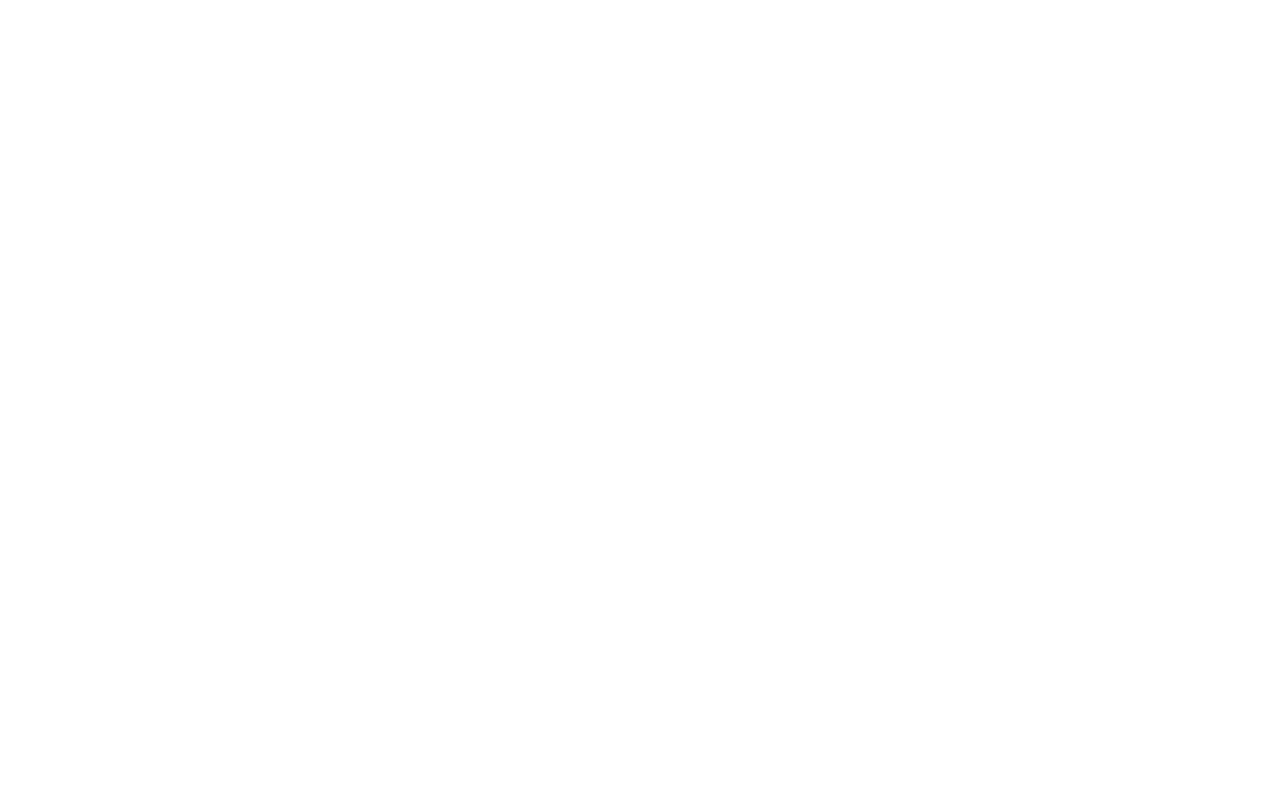
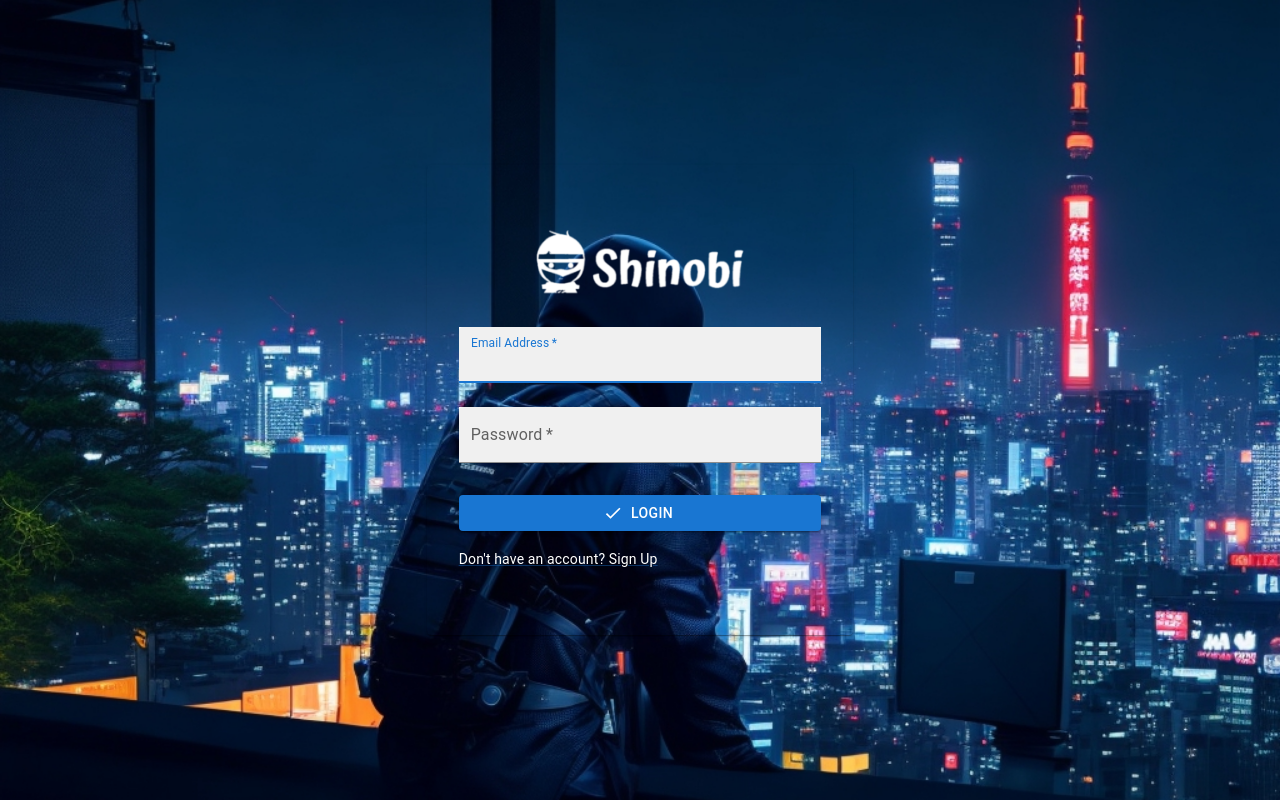
Before and after one commit to Kanji-Miyatani/Shinobi2, a React (Create React App) app in the folder frontend/: page / in a window 1280 px wide. Before the commit this address had no page. Built offline with nearby package versions, Linux system fonts and the light colour scheme; no server answers.

Commit message:
トークン認証による自動ログイン実装

```diff
--- a/frontend/package.json
+++ b/frontend/package.json
@@ -2,7 +2,7 @@
   "name": "frontend",
   "version": "0.1.0",
   "private": true,
-  "proxy": "http://localhost:3001",
+  "proxy": "localhost:3001",
   "dependencies": {
     "@emotion/react": "^11.11.0",
     "@emotion/styled": "^11.11.0",
--- a/frontend/src/App.tsx
+++ b/frontend/src/App.tsx
@@ -6,17 +6,26 @@
 import Rooms from './components/Rooms';
 import { CookiesProvider } from "react-cookie";
 import Chat from './components/Chat';
+import { useAuthorize } from './services/authService';
+
 
 function App() {
+  const {authorized}=useAuthorize();
   return (
     <div className="App">
       <CookiesProvider>
         <BrowserRouter>
-            <Routes>
-              <Route path="/login" element={ <Login />} />
-              <Route path="/rooms" element={<Rooms />} />
-              <Route path="/chat/:roomId" element={<Chat />} />
-            </Routes>
+          <Routes>
+            {authorized?(
+              <>
+                <Route path="/" element={ <Rooms />} />
+                <Route path="/chat/:roomId" element={<Chat />} />
+              </>
+            ) :(
+              <Route path="/" element={ <Login />} />
+            )}
+
+          </Routes>
         </BrowserRouter>
       </CookiesProvider>
     </div>
--- /dev/null
+++ b/frontend/src/api/auth.ts
@@ -0,0 +1,11 @@
+import axios from 'axios'
+export type AuthApiResponce ={
+    result:boolean
+}
+//ログインAPI
+const auth =async():Promise<AuthApiResponce>=>{
+    const result =await axios.get<AuthApiResponce>('/api/auth');
+    return result.data;
+}
+
+export default auth;
--- /dev/null
+++ b/frontend/src/services/authService.ts
@@ -0,0 +1,14 @@
+import { useEffect, useState } from "react"
+import authApi from '../api/auth'
+
+export const useAuthorize=()=>{
+    const [authorized,setAuthorized] = useState(false);
+    useEffect(()=>{
+        authApi().then((data)=>{
+            setAuthorized(data.result);
+        })
+    },[])
+    return {
+        authorized:authorized,
+    }
+}
```
Also changed, not shown: 1 other file (tests, documents, lock files or other folders).
